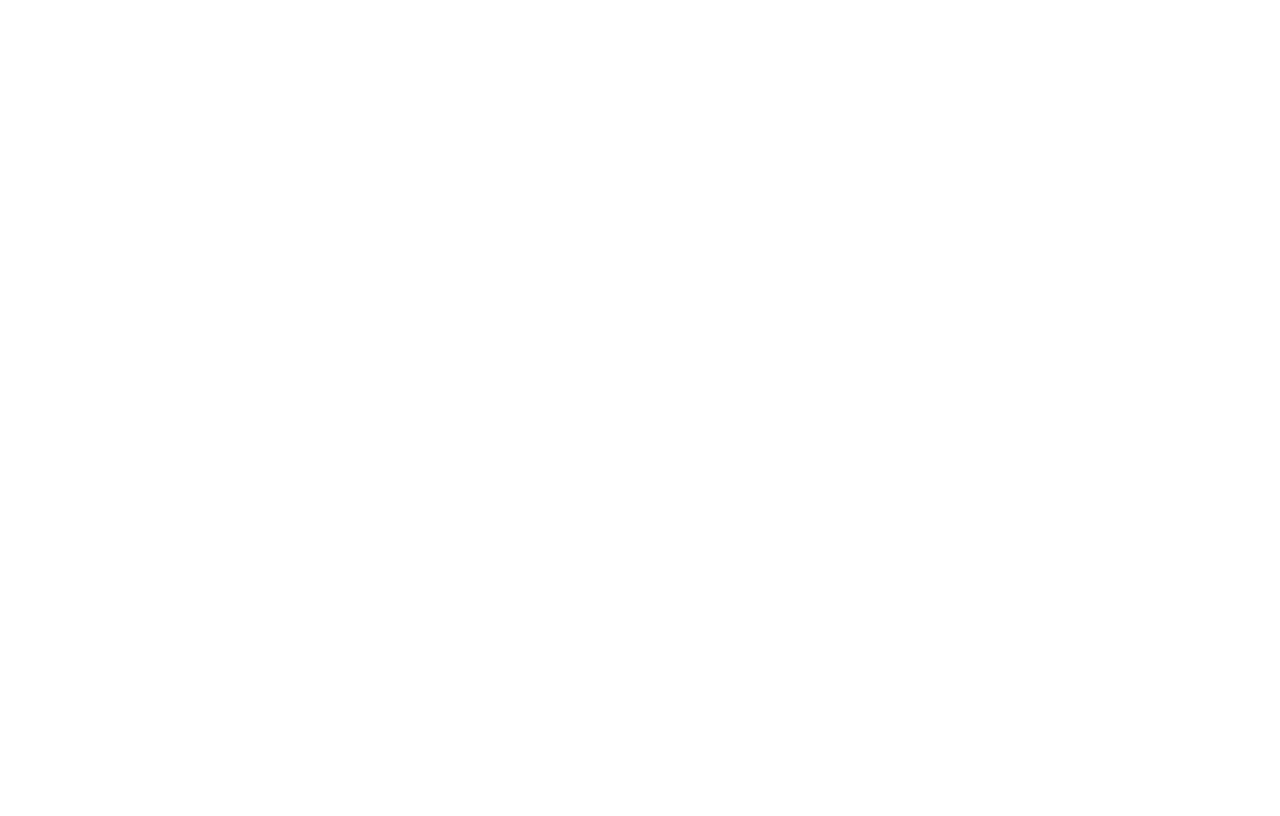
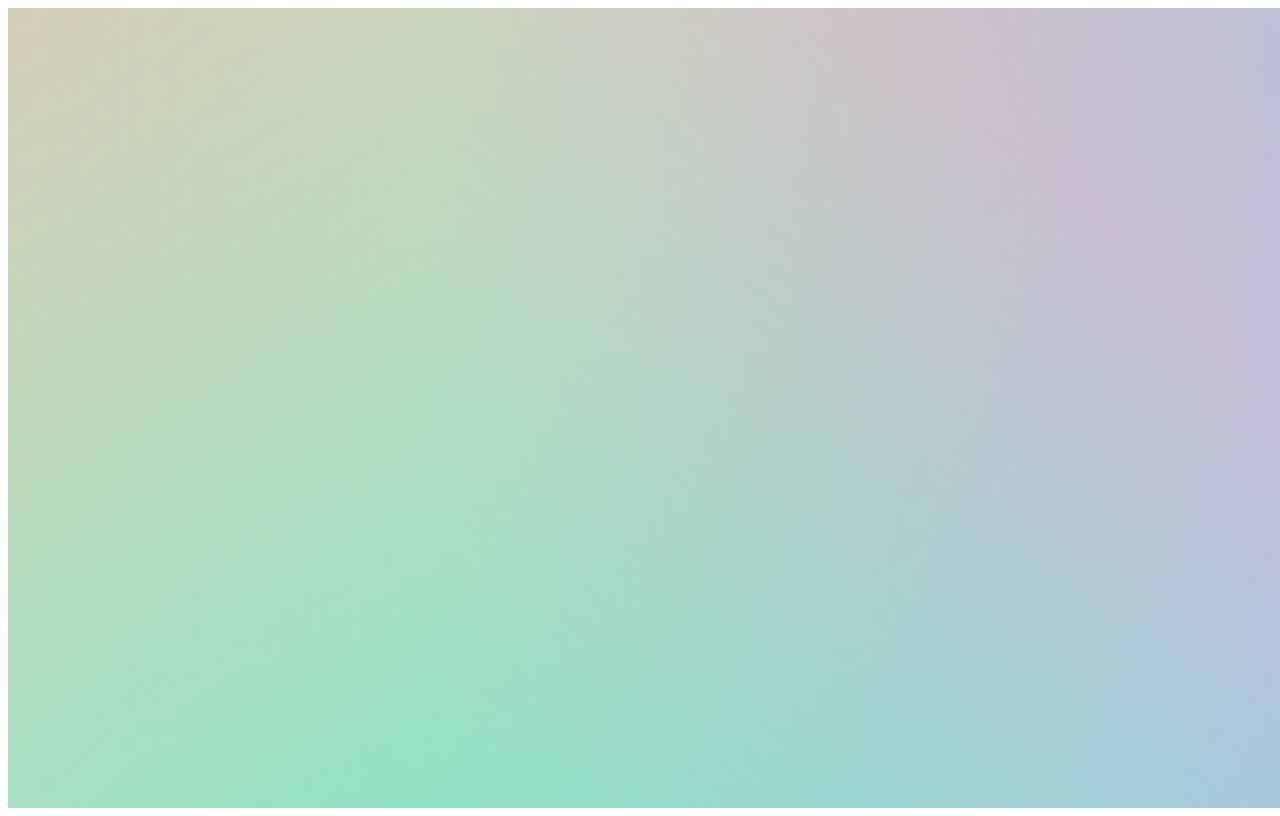
Before and after one commit to akhil-goyal/ng-animations, an Angular app: page /aurora in a window 1280 px wide. Before the commit this address led to /. Built offline with nearby package versions, Linux system fonts and the light colour scheme.

Commit message:
create aurora animation

```diff
--- a/src/app/app.routes.ts
+++ b/src/app/app.routes.ts
@@ -6,6 +6,7 @@
 import { ConfettiBurstComponent } from './components/confetti-burst/confetti-burst.component';
 import { OrbitalParticlesComponent } from './components/orbital-particles/orbital-particles.component';
 import { VortexRevealComponent } from './components/vortex-reveal/vortex-reveal.component';
+import { AuroraFlowComponent } from './components/aurora-flow/aurora-flow.component';
 
 export const routes: Routes = [
   {
@@ -36,4 +37,8 @@
     path: 'vortex',
     component: VortexRevealComponent,
   },
+  {
+    path: 'aurora',
+    component: AuroraFlowComponent,
+  },
 ];
--- /dev/null
+++ b/src/app/components/aurora-flow/aurora-flow.component.css
@@ -0,0 +1,70 @@
+.aurora-container {
+  position: relative;
+  width: 100vw;
+  height: 100vh;
+  overflow: hidden;
+  background: #0a0a23; /* Dark base for contrast */
+}
+
+.aurora-layer {
+  position: absolute;
+  top: 0;
+  left: 0;
+  width: 100%;
+  height: 100%;
+  opacity: 0.6;
+  mix-blend-mode: screen; /* Blends colors for aurora effect */
+  animation: auroraWave 10s infinite ease-in-out;
+}
+
+.layer-1 {
+  background: linear-gradient(45deg, #00ffcc, #ff00cc, #00ccff);
+  background-size: 200% 200%;
+}
+
+.layer-2 {
+  background: linear-gradient(135deg, #ffcc00, #00ff99, #9900ff);
+  background-size: 200% 200%;
+  animation-delay: -2s; /* Staggered start */
+}
+
+.layer-3 {
+  background: linear-gradient(90deg, #ff6699, #66ff99, #9966ff);
+  background-size: 200% 200%;
+  animation-delay: -4s; /* Staggered start */
+}
+
+@keyframes auroraWave {
+  0% {
+    background-position: 0% 0%, 50% 50%, 100% 100%;
+  }
+  25% {
+    background-position: 100% 50%, 0% 100%, 50% 0%;
+  }
+  50% {
+    background-position: 50% 100%, 100% 0%, 0% 50%;
+  }
+  75% {
+    background-position: 0% 50%, 50% 0%, 100% 100%;
+  }
+  100% {
+    background-position: 0% 0%, 50% 50%, 100% 100%;
+  }
+}
+
+.image-container {
+  position: absolute;
+  top: 50%;
+  left: 50%;
+  transform: translate(-50%, -50%);
+  width: 60%;
+  max-width: 800px;
+  border-radius: 15px;
+  overflow: hidden;
+}
+
+.aurora-image {
+  width: 100%;
+  height: auto;
+  display: block;
+}
--- /dev/null
+++ b/src/app/components/aurora-flow/aurora-flow.component.html
@@ -0,0 +1,15 @@
+<div class="aurora-container">
+  <div class="aurora-layer layer-1"></div>
+  <div class="aurora-layer layer-2"></div>
+  <div class="aurora-layer layer-3"></div>
+  <div class="image-container" [@glowPulse]>
+    <img
+      *ngIf="imageLoaded"
+      [@imageReveal]
+      src="https://images.unsplash.com/photo-1706556146696-a4eabcd0cdec?q=80&w=1887&auto=format&fit=crop"
+      alt="Aurora Scene"
+      (load)="onImageLoad()"
+      class="aurora-image"
+    />
+  </div>
+</div>
--- /dev/null
+++ b/src/app/components/aurora-flow/aurora-flow.component.ts
@@ -0,0 +1,53 @@
+import { Component } from '@angular/core';
+import {
+  trigger,
+  style,
+  animate,
+  transition,
+  keyframes,
+} from '@angular/animations';
+import { CommonModule } from '@angular/common';
+
+@Component({
+  selector: 'app-aurora-flow',
+  standalone: true,
+  imports: [CommonModule],
+  templateUrl: './aurora-flow.component.html',
+  styleUrls: ['./aurora-flow.component.css'],
+  animations: [
+    trigger('imageReveal', [
+      transition(':enter', [
+        style({ opacity: 0, filter: 'blur(10px)' }),
+        animate('2s ease-in', style({ opacity: 1, filter: 'blur(0px)' })),
+      ]),
+    ]),
+    trigger('glowPulse', [
+      transition('* => *', [
+        animate(
+          '3s ease-in-out',
+          keyframes([
+            style({
+              boxShadow: '0 0 20px rgba(255, 255, 255, 0.5)',
+              offset: 0,
+            }),
+            style({
+              boxShadow: '0 0 40px rgba(255, 255, 255, 0.8)',
+              offset: 0.5,
+            }),
+            style({
+              boxShadow: '0 0 20px rgba(255, 255, 255, 0.5)',
+              offset: 1,
+            }),
+          ])
+        ),
+      ]),
+    ]),
+  ],
+})
+export class AuroraFlowComponent {
+  imageLoaded = false;
+
+  onImageLoad() {
+    this.imageLoaded = true;
+  }
+}
```
